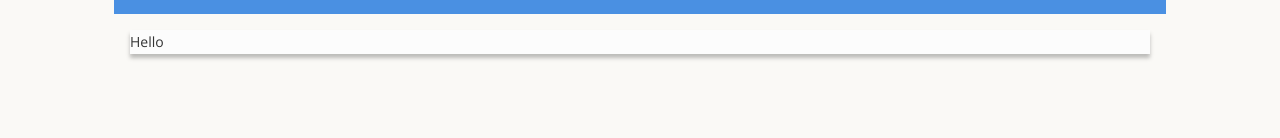
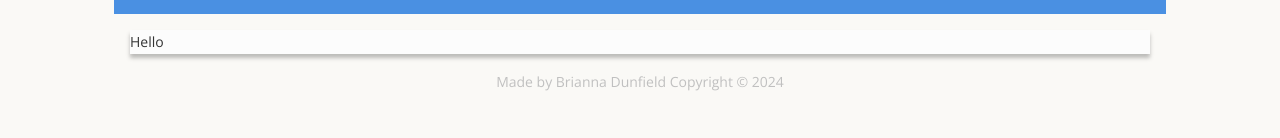
Before and after one commit to brianna-dunfield/pill-prompt, a React (Vite) app: page / in a window 1280 px wide. Shown: the part 162-300 px from the top of the page. Built offline with nearby package versions, Linux system fonts and the light colour scheme; no server answers.

Commit message:
finished footer

```diff
--- a/src/App.jsx
+++ b/src/App.jsx
@@ -5,6 +5,7 @@
 import MedicationDisplay from './pages/MedicationDisplay/MedicationDisplay.jsx';
 import AddMedication from './pages/AddMedication/AddMedication.jsx';
 import Prompt from './pages/Prompt/Prompt.jsx';
+import Footer from './components/Footer/Footer.jsx';
 
 function App() {
 	return (
@@ -29,6 +30,7 @@
 						element={<Prompt />}
 					/>
 				</Routes>
+				<Footer/>
 			</BrowserRouter>
 		</>
 	);
--- a/src/components/Footer/Footer.jsx
+++ b/src/components/Footer/Footer.jsx
@@ -0,0 +1,7 @@
+import './Footer.scss';
+
+export default function Footer(){
+    return <footer>
+        <p>Made by Brianna Dunfield Copyright © 2024</p>
+    </footer>
+}
--- a/src/components/Footer/Footer.scss
+++ b/src/components/Footer/Footer.scss
@@ -0,0 +1,7 @@
+@use '../../styles/partials/variables.scss' as *;
+
+footer{
+    color: $LABEL-TXT;
+    margin: 1rem auto;
+    text-align: center;
+}
```
